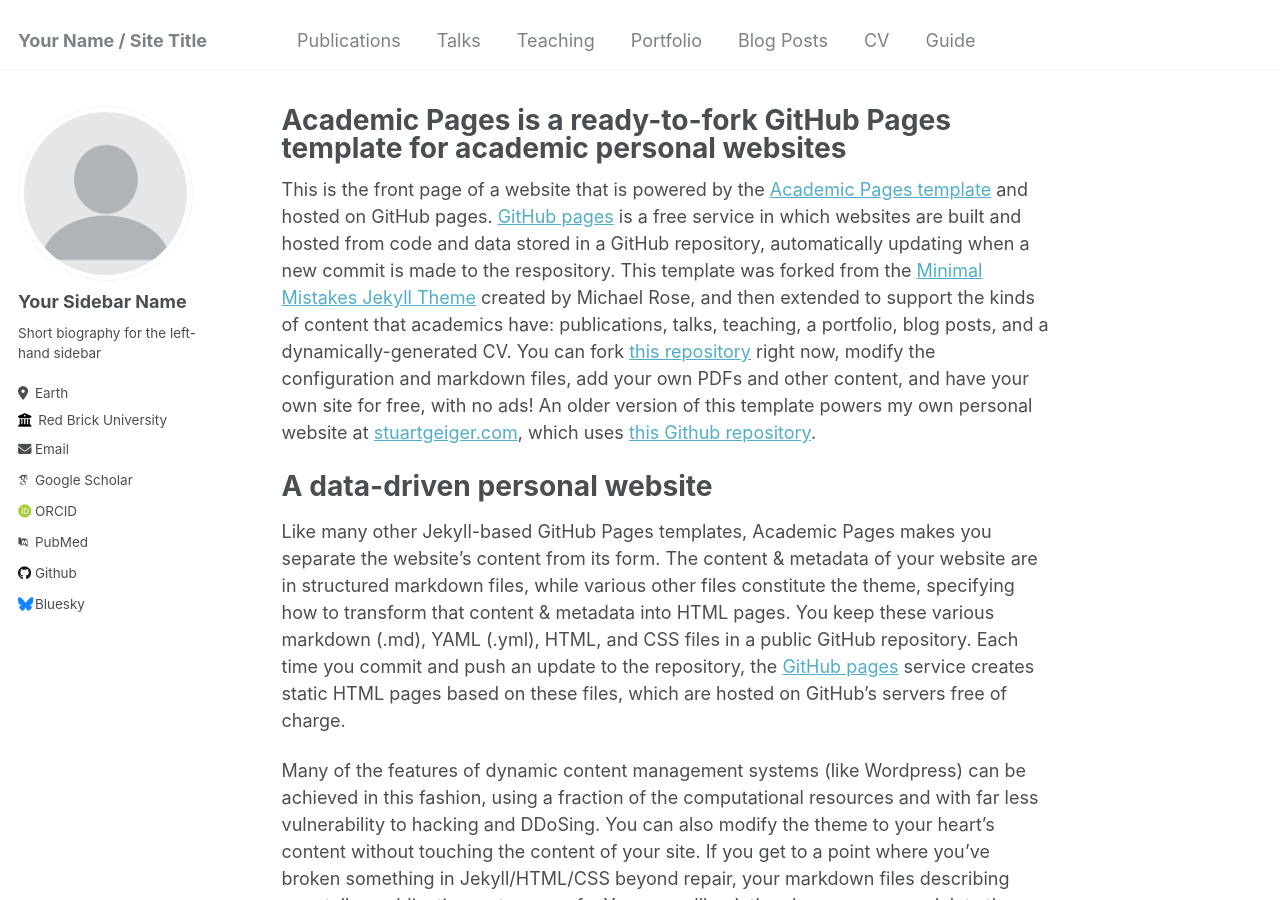
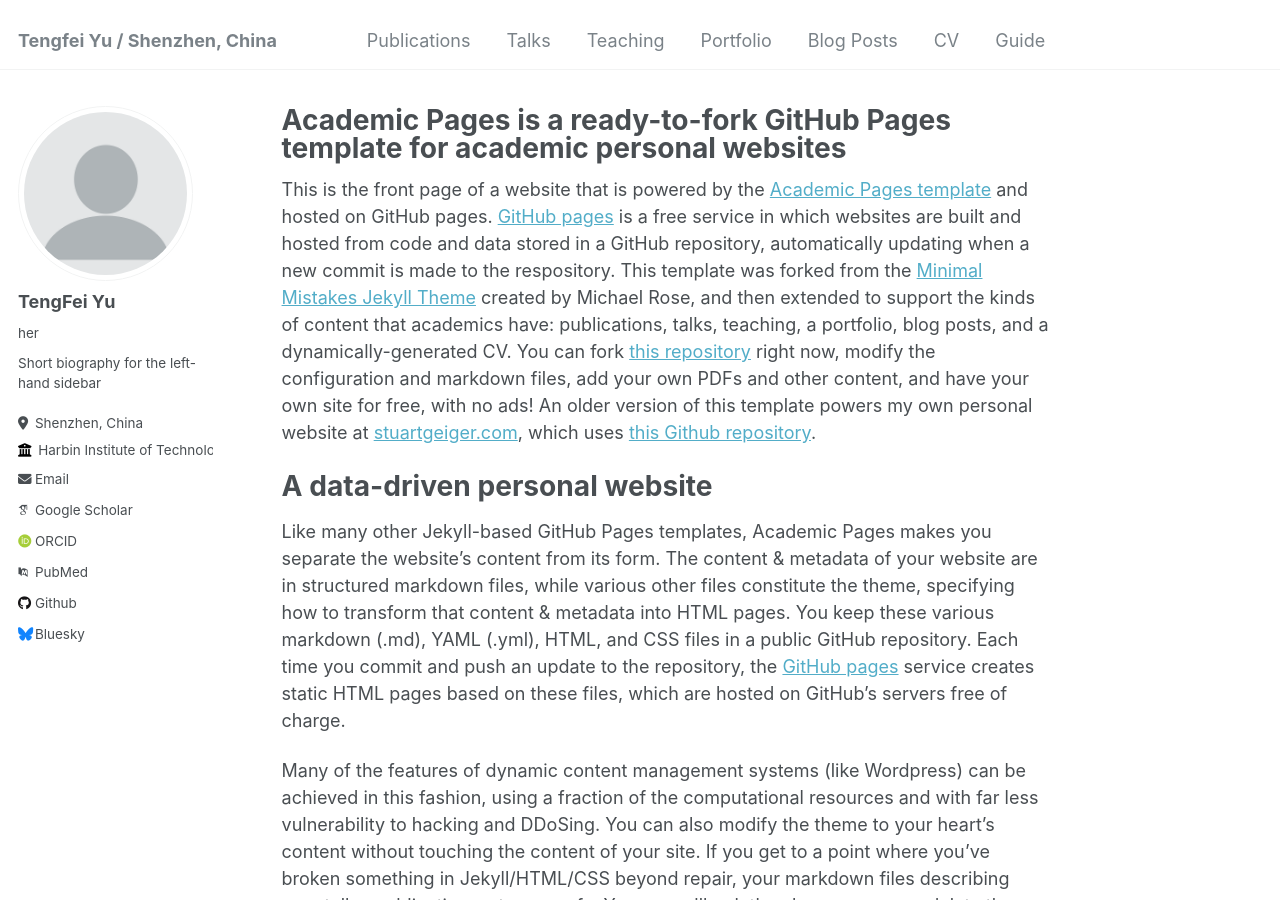
Before and after one commit to ytf-philp/TengfeiYu.github.io, a Jekyll site: the page built from _pages/about.md, in a window 1280 px wide and 900 px high. Built offline with Jekyll 4.4.1, drawn with Linux system fonts in a browser that asks for light colours; some web fonts are replaced.

Commit message:
Update _config.yml

```diff
--- a/_config.yml
+++ b/_config.yml
@@ -8,7 +8,7 @@
 
 # Basic Site Settings
 locale                   : "en-US"
-title                    : "Your Name / Site Title"
+title                    : "Tengfei Yu / Shenzhen, China"
 title_separator          : "-"
 name                     : &name "Your Name"
 description              : &description "personal description"
@@ -22,13 +22,13 @@ repository               : "academicpages/academicpages.github.io"
 author:
   # Biographic information
   avatar           : "profile.png"
-  name             : "Your Sidebar Name"
-  pronouns         : # example: "she/her"
+  name             : "TengFei Yu"
+  pronouns         : "her"
   bio              : "Short biography for the left-hand sidebar"
-  location         : "Earth"
-  employer         : "Red Brick University"
+  location         : "Shenzhen, China"
+  employer         : "Harbin Institute of Technology, Shenzhen"
   uri              : # URL
-  email            : "none@example.org"
+  email            : "921692739@qq,com"
 
   # Academic websites
   arxiv            : # URL - Update with the correct link to your profile
```
